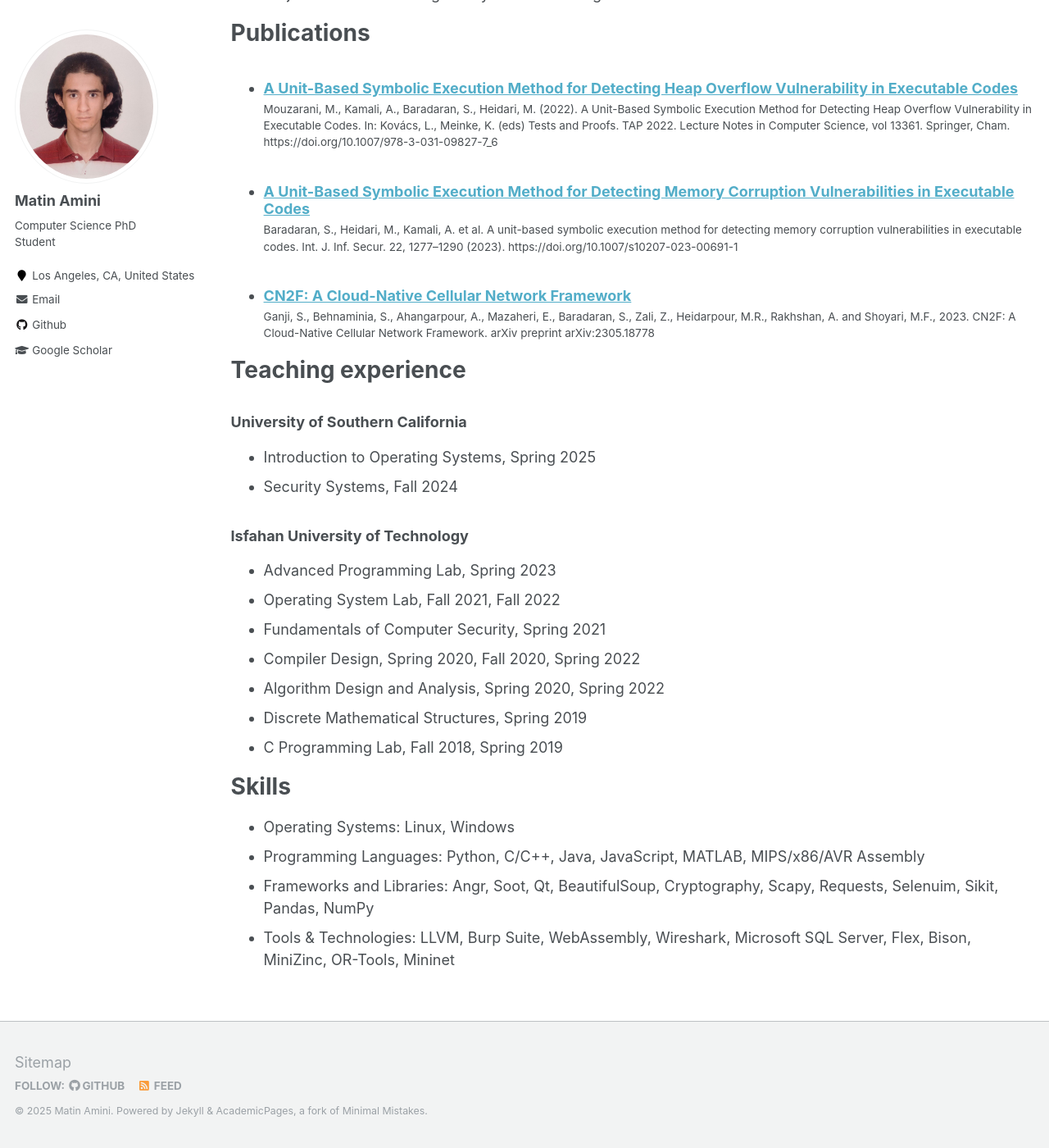
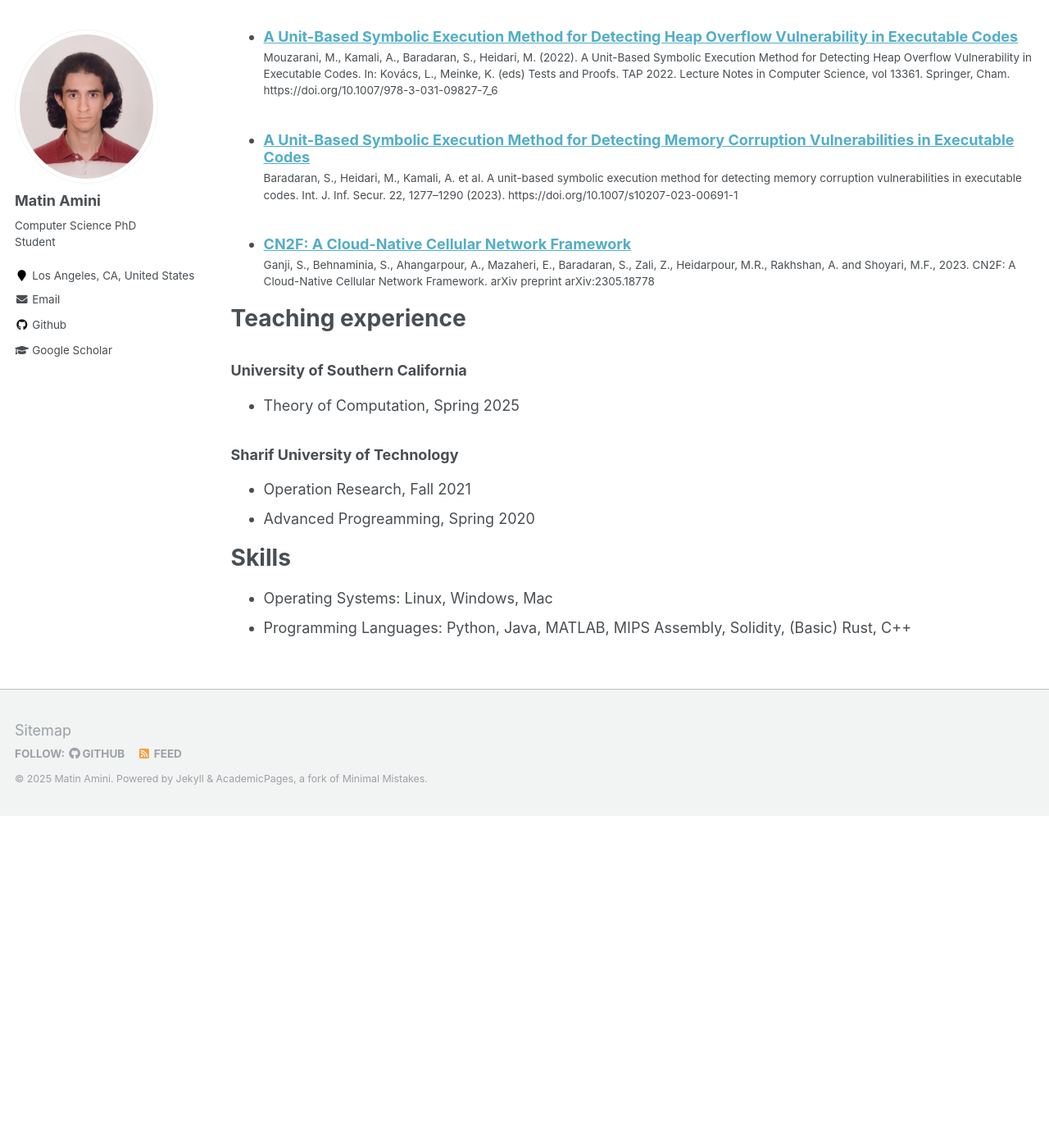
Before and after one commit to macomeback/macomeback.github.io, a Jekyll site: the page built from _pages/cv.md, in a window 1280 px wide and 1400 px high, scrolled down 1010 px. Shown: the whole window at 82% size. Built offline with Jekyll 4.4.1, drawn with Linux system fonts in a browser that asks for light colours; after the commit the page ends 2005 px from its top, so only the background shows below that; some of the changed text lies outside the part shown.

Commit message:
Initial changes

```diff
--- a/_pages/cv.md
+++ b/_pages/cv.md
@@ -11,13 +11,12 @@ redirect_from:
 
 Education
 ======
-* Ph.D. in Computer Science, University of Southern California, [GPA: 4.0/4.0], 2023 - Present
-* B.Sc. in Computer Engineering, Isfahan University of Technology, [GPA: 19.49/20], 2017 - 2022
-* Dimploma in Mathematics & Physics, National Organization for Development of Exceptional Talents, 2013 - 2017
+* Ph.D. in Computer Science, University of Southern California, 2024 - Present
+* B.Sc. in Computer Science, Sharif University of Technology, 2019 - 2023
 
 Research experience
 ======
-### Aug 2023 - Present: Research Assistant
+### 2024: Research Assistant
   * University of Southern California
   * Supervisor: Dr. Mukund Raghothaman
 
@@ -45,21 +44,13 @@ Teaching experience
 ======
 
 ### University of Southern California
-  * Introduction to Operating Systems, Spring 2025
-  * Security Systems, Fall 2024
+  * Theory of Computation, Spring 2025
 
-### Isfahan University of Technology
-  * Advanced Programming Lab, Spring 2023
-  * Operating System Lab, Fall 2021, Fall 2022
-  * Fundamentals of Computer Security, Spring 2021
-  * Compiler Design, Spring 2020, Fall 2020, Spring 2022
-  * Algorithm Design and Analysis, Spring 2020, Spring 2022
-  * Discrete Mathematical Structures, Spring 2019
-  * C Programming Lab, Fall 2018, Spring 2019
+### Sharif University of Technology
+  * Operation Research, Fall 2021
+  * Advanced Progreamming, Spring 2020
 
 Skills
 ======
-* Operating Systems: Linux, Windows
-* Programming Languages: Python, C/C++, Java, JavaScript, MATLAB, MIPS/x86/AVR Assembly
-* Frameworks and Libraries: Angr, Soot, Qt, BeautifulSoup, Cryptography, Scapy, Requests, Selenuim, Sikit, Pandas, NumPy
-* Tools & Technologies: LLVM, Burp Suite, WebAssembly, Wireshark, Microsoft SQL Server, Flex, Bison, MiniZinc, OR-Tools, Mininet
+* Operating Systems: Linux, Windows, Mac
+* Programming Languages: Python, Java, MATLAB, MIPS Assembly, Solidity, (Basic) Rust, C++
```
